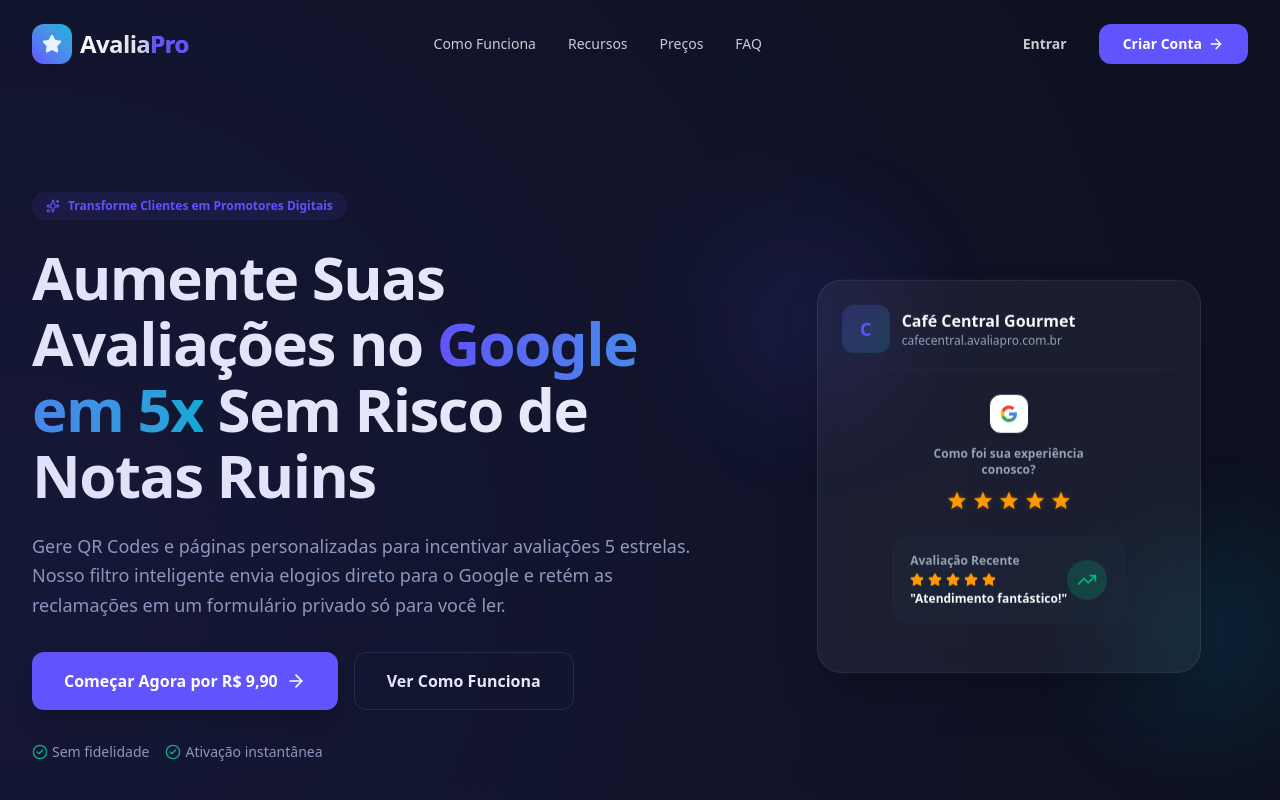
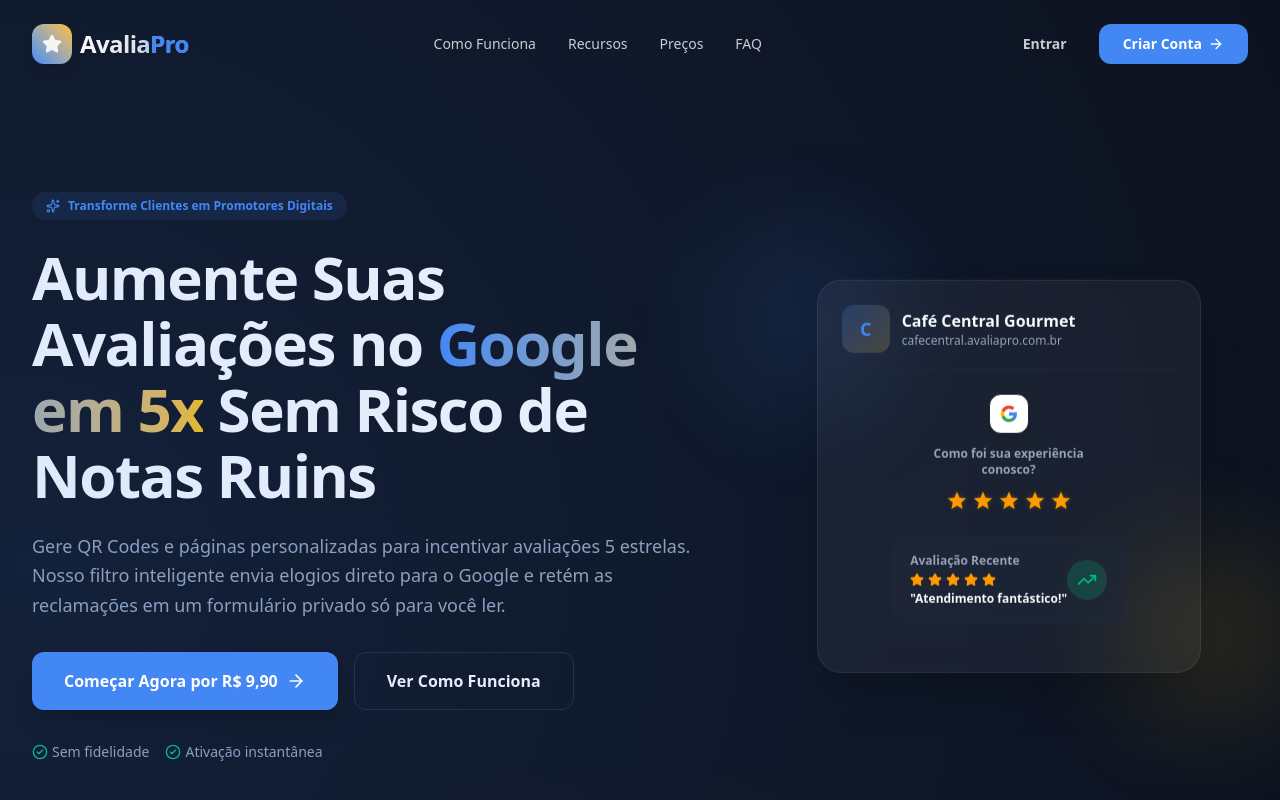
Before and after one commit to Renatounivesp/avaliapro, a Next.js app: page / in a window 1280 px wide. Shown: the top 800 px of the page. Built offline with nearby package versions, Linux system fonts and the light colour scheme.

Commit message:
feat: atualiza paleta de cores para tema Google Clean

```diff
--- a/src/app/globals.css
+++ b/src/app/globals.css
@@ -1,7 +1,7 @@
 @import "tailwindcss";
 
 :root {
-  --background: 210 40% 98%;
+  --background: 0 0% 100%;
   --foreground: 222.2 84% 4.9%;
 
   --card: 0 0% 100%;
@@ -10,10 +10,10 @@
   --popover: 0 0% 100%;
   --popover-foreground: 222.2 84% 4.9%;
 
-  --primary: 243.4 75.4% 58.6%;
-  --primary-foreground: 210 40% 98%;
+  --primary: 217 89% 61%;
+  --primary-foreground: 0 0% 100%;
 
-  --secondary: 187.9 92.4% 40%;
+  --secondary: 45 97% 50%;
   --secondary-foreground: 222.2 84% 4.9%;
 
   --muted: 210 40% 96.1%;
@@ -22,12 +22,12 @@
   --accent: 210 40% 96.1%;
   --accent-foreground: 222.2 84% 4.9%;
 
-  --destructive: 0 84.2% 60.2%;
-  --destructive-foreground: 210 40% 98%;
+  --destructive: 6 78% 56%;
+  --destructive-foreground: 0 0% 100%;
 
   --border: 214.3 31.8% 91.4%;
   --input: 214.3 31.8% 90%;
-  --ring: 243.4 75.4% 58.6%;
+  --ring: 217 89% 61%;
 
   --radius: 0.75rem;
 
@@ -47,11 +47,11 @@
   --popover: 222.2 84% 4.9%;
   --popover-foreground: 210 40% 98%;
 
-  --primary: 244.5 97.3% 66.1%;
-  --primary-foreground: 222.2 84% 4.9%;
+  --primary: 217 89% 61%;
+  --primary-foreground: 0 0% 100%;
 
-  --secondary: 189 94% 43%;
-  --secondary-foreground: 210 40% 98%;
+  --secondary: 45 97% 50%;
+  --secondary-foreground: 222.2 84% 4.9%;
 
   --muted: 217.2 32.6% 17.5%;
   --muted-foreground: 215 20.2% 65.1%;
@@ -59,12 +59,12 @@
   --accent: 217.2 32.6% 12%;
   --accent-foreground: 210 40% 98%;
 
-  --destructive: 0 62.8% 30.6%;
-  --destructive-foreground: 210 40% 98%;
+  --destructive: 6 78% 56%;
+  --destructive-foreground: 0 0% 100%;
 
   --border: 217.2 32.6% 17.5%;
   --input: 217.2 32.6% 15%;
-  --ring: 244.5 97.3% 66.1%;
+  --ring: 217 89% 61%;
 
   --sidebar: 222.2 84% 3.5%;
   --sidebar-border: 217.2 32.6% 12%;
@@ -161,9 +161,9 @@
   width: 120%;
   height: 120%;
   background:
-    radial-gradient(circle at 10% 20%, rgba(79, 70, 229, 0.15) 0%, transparent 40%),
-    radial-gradient(circle at 90% 80%, rgba(6, 182, 212, 0.12) 0%, transparent 40%),
-    radial-gradient(circle at 50% 50%, rgba(99, 102, 241, 0.1) 0%, transparent 50%);
+    radial-gradient(circle at 10% 20%, rgba(66, 133, 244, 0.15) 0%, transparent 40%),
+    radial-gradient(circle at 90% 80%, rgba(251, 188, 5, 0.12) 0%, transparent 40%),
+    radial-gradient(circle at 50% 50%, rgba(234, 67, 53, 0.1) 0%, transparent 50%);
   pointer-events: none;
   z-index: 0;
 }
@@ -173,9 +173,9 @@
 }
 .light .mesh-bg::before {
   background:
-    radial-gradient(circle at 10% 20%, rgba(79, 70, 229, 0.07) 0%, transparent 40%),
-    radial-gradient(circle at 90% 80%, rgba(6, 182, 212, 0.06) 0%, transparent 40%),
-    radial-gradient(circle at 50% 50%, rgba(99, 102, 241, 0.05) 0%, transparent 50%);
+    radial-gradient(circle at 10% 20%, rgba(66, 133, 244, 0.07) 0%, transparent 40%),
+    radial-gradient(circle at 90% 80%, rgba(251, 188, 5, 0.06) 0%, transparent 40%),
+    radial-gradient(circle at 50% 50%, rgba(234, 67, 53, 0.05) 0%, transparent 50%);
 }
 
 /* Animações e Efeitos */
@@ -190,7 +190,7 @@
 }
 
 .glow-hover:hover {
-  box-shadow: 0 0 20px rgba(99, 102, 241, 0.3);
+  box-shadow: 0 0 20px rgba(66, 133, 244, 0.3);
   transition: all 0.3s ease;
 }
 
@@ -247,8 +247,8 @@
 }
 
 .lift-card-hover-primary:hover {
-  border-color: rgba(99, 102, 241, 0.3) !important;
-  box-shadow: 0 30px 60px -15px rgba(99, 102, 241, 0.15), inset 0 1px 0 0 rgba(255, 255, 255, 0.05);
+  border-color: rgba(66, 133, 244, 0.3) !important;
+  box-shadow: 0 30px 60px -15px rgba(66, 133, 244, 0.15), inset 0 1px 0 0 rgba(255, 255, 255, 0.05);
 }
 
 /* Glow Premium para Botões CTA */
@@ -261,7 +261,7 @@
   content: "";
   position: absolute;
   inset: -1px;
-  background: linear-gradient(90deg, #4f46e5, #06b6d4);
+  background: linear-gradient(90deg, #4285F4, #FBBC05);
   border-radius: inherit;
   z-index: -1;
   opacity: 0;
@@ -273,6 +273,6 @@
 }
 
 .glow-button-primary:hover {
-  box-shadow: 0 0 25px rgba(79, 70, 229, 0.5);
+  box-shadow: 0 0 25px rgba(66, 133, 244, 0.5);
   transform: scale(1.02);
 }
```
Also changed, not shown: 1 other file (tests, documents, lock files or other folders).
